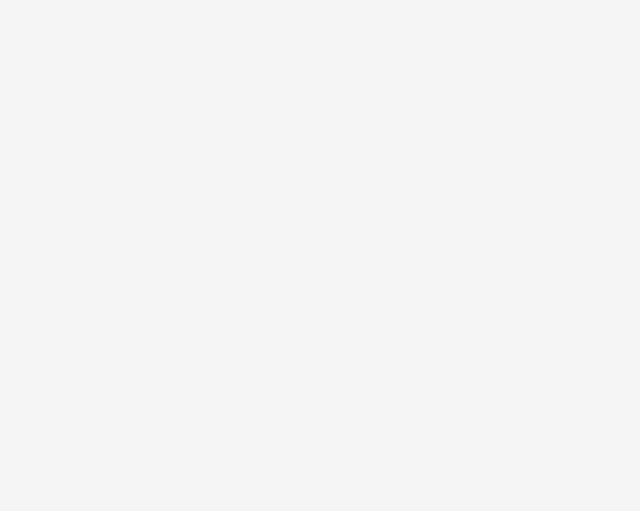
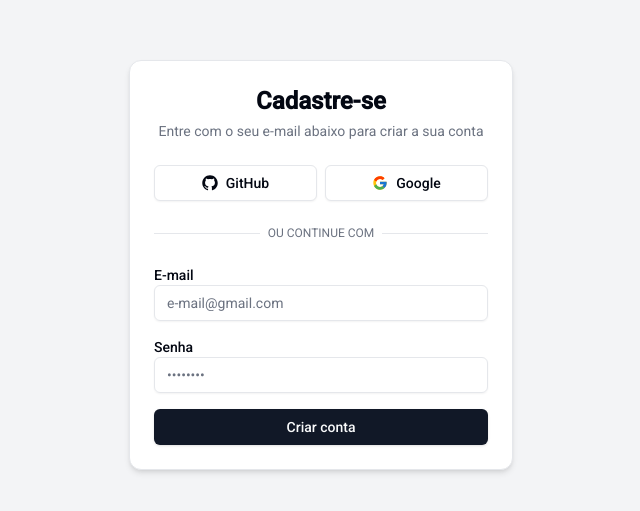
Before and after one commit to leoesilva/doefood-front, a React (Vite) app: page /login in a window 1280 px wide. Before the commit this address had no page. Shown: the part 135-646 px from the top of the page, without its empty margins (319-959 px from the left). Built offline with nearby package versions, Linux system fonts and the light colour scheme.

Commit message:
Feat: Rotas e pagina de Login

```diff
--- a/package.json
+++ b/package.json
@@ -12,6 +12,8 @@
   "dependencies": {
     "@radix-ui/react-dialog": "^1.1.7",
     "@radix-ui/react-dropdown-menu": "^2.1.7",
+    "@radix-ui/react-icons": "^1.3.2",
+    "@radix-ui/react-separator": "^1.1.4",
     "@radix-ui/react-slot": "^1.2.0",
     "@tanstack/react-query": "^5.74.3",
     "class-variance-authority": "^0.7.1",
@@ -19,6 +21,7 @@
     "lucide-react": "^0.488.0",
     "react": "^19.0.0",
     "react-dom": "^19.0.0",
+    "react-icons": "^5.5.0",
     "react-router-dom": "^7.5.0",
     "tailwind-merge": "^3.2.0",
     "tailwindcss-animate": "^1.0.7"
--- a/src/components/Navbar.tsx
+++ b/src/components/Navbar.tsx
@@ -1,4 +1,5 @@
 import { Button } from "@/components/shadcn/button";
+import { Link } from "react-router-dom";
 import logo from "@/assets/doefood-logo.png";
 
 export default function Navbar() {
@@ -14,7 +15,9 @@ export default function Navbar() {
         </div>
 
         <nav className="flex gap-4 items-center">
-          <Button variant="ghost">Entrar</Button>
+          <Link to="/login">
+            <Button variant="ghost">Entrar</Button>
+          </Link>
           <Button variant="outline">Cadastrar</Button>
         </nav>
       </div>
--- /dev/null
+++ b/src/components/shadcn/input.tsx
@@ -0,0 +1,22 @@
+import * as React from "react"
+
+import { cn } from "@/lib/utils"
+
+const Input = React.forwardRef<HTMLInputElement, React.ComponentProps<"input">>(
+  ({ className, type, ...props }, ref) => {
+    return (
+      <input
+        type={type}
+        className={cn(
+          "flex h-9 w-full rounded-md border border-input bg-transparent px-3 py-1 text-base shadow-sm transition-colors file:border-0 file:bg-transparent file:text-sm file:font-medium file:text-foreground placeholder:text-muted-foreground focus-visible:outline-none focus-visible:ring-1 focus-visible:ring-ring disabled:cursor-not-allowed disabled:opacity-50 md:text-sm",
+          className
+        )}
+        ref={ref}
+        {...props}
+      />
+    )
+  }
+)
+Input.displayName = "Input"
+
+export { Input }
--- /dev/null
+++ b/src/components/shadcn/separator.tsx
@@ -0,0 +1,29 @@
+import * as React from "react"
+import * as SeparatorPrimitive from "@radix-ui/react-separator"
+
+import { cn } from "@/lib/utils"
+
+const Separator = React.forwardRef<
+  React.ElementRef<typeof SeparatorPrimitive.Root>,
+  React.ComponentPropsWithoutRef<typeof SeparatorPrimitive.Root>
+>(
+  (
+    { className, orientation = "horizontal", decorative = true, ...props },
+    ref
+  ) => (
+    <SeparatorPrimitive.Root
+      ref={ref}
+      decorative={decorative}
+      orientation={orientation}
+      className={cn(
+        "shrink-0 bg-border",
+        orientation === "horizontal" ? "h-[1px] w-full" : "h-full w-[1px]",
+        className
+      )}
+      {...props}
+    />
+  )
+)
+Separator.displayName = SeparatorPrimitive.Root.displayName
+
+export { Separator }
--- /dev/null
+++ b/src/pages/Login.tsx
@@ -0,0 +1,65 @@
+import { Button } from "@/components/shadcn/button"
+import { Input } from "@/components/shadcn/input"
+import { Separator } from "@/components/shadcn/separator"
+import { GitHubLogoIcon } from "@radix-ui/react-icons"
+import { FcGoogle } from "react-icons/fc"
+
+export default function Login() {
+  return (
+    <div className="flex items-center justify-center min-h-screen bg-gray-100 px-4">
+      <div className="w-full max-w-sm p-6 rounded-xl shadow-md border bg-white">
+        <h1 className="text-2xl font-semibold text-center">Cadastre-se</h1>
+        <p className="text-sm text-gray-500 text-center mt-1">
+          Entre com o seu e-mail abaixo para criar a sua conta
+        </p>
+
+        <div className="flex gap-2 mt-6">
+          <Button variant="outline" className="w-full flex items-center gap-2">
+            <GitHubLogoIcon className="h-4 w-4" />
+            GitHub
+          </Button>
+          <Button variant="outline" className="w-full flex items-center gap-2">
+            <FcGoogle className="h-4 w-4" />
+            Google
+          </Button>
+        </div>
+
+        <div className="flex items-center my-6">
+          <Separator className="flex-1" />
+          <span className="mx-2 text-xs text-gray-500">OU CONTINUE COM</span>
+          <Separator className="flex-1" />
+        </div>
+
+        <form className="space-y-4">
+          <div>
+            <label htmlFor="email" className="block text-sm font-medium">
+              E-mail
+            </label>
+            <Input
+              id="e-mail"
+              type="email"
+              placeholder="e-mail@gmail.com"
+              required
+            />
+          </div>
+
+          <div>
+            <label htmlFor="password" className="block text-sm font-medium">
+              Senha
+            </label>
+            <Input
+              id="senha"
+              type="password"
+              placeholder="••••••••"
+              required
+            />
+          </div>
+
+          <Button type="submit" className="w-full mt-2">
+            Criar conta
+          </Button>
+        </form>
+      </div>
+    </div>
+  )
+}
--- a/src/routes/RoutesConfig.tsx
+++ b/src/routes/RoutesConfig.tsx
@@ -1,11 +1,13 @@
 import { Route, Routes } from "react-router-dom";
 import Home from "../pages/Home";
+import Login from "@/pages/Login";
 
 
 const RoutesConfig = () => {
   return (
     <Routes>
       <Route path="/" element={<Home />} />
+      <Route path="/login" element={<Login />} />
     </Routes>
   );
 };
```
Also changed, not shown: 1 other file (tests, documents, lock files or other folders).
